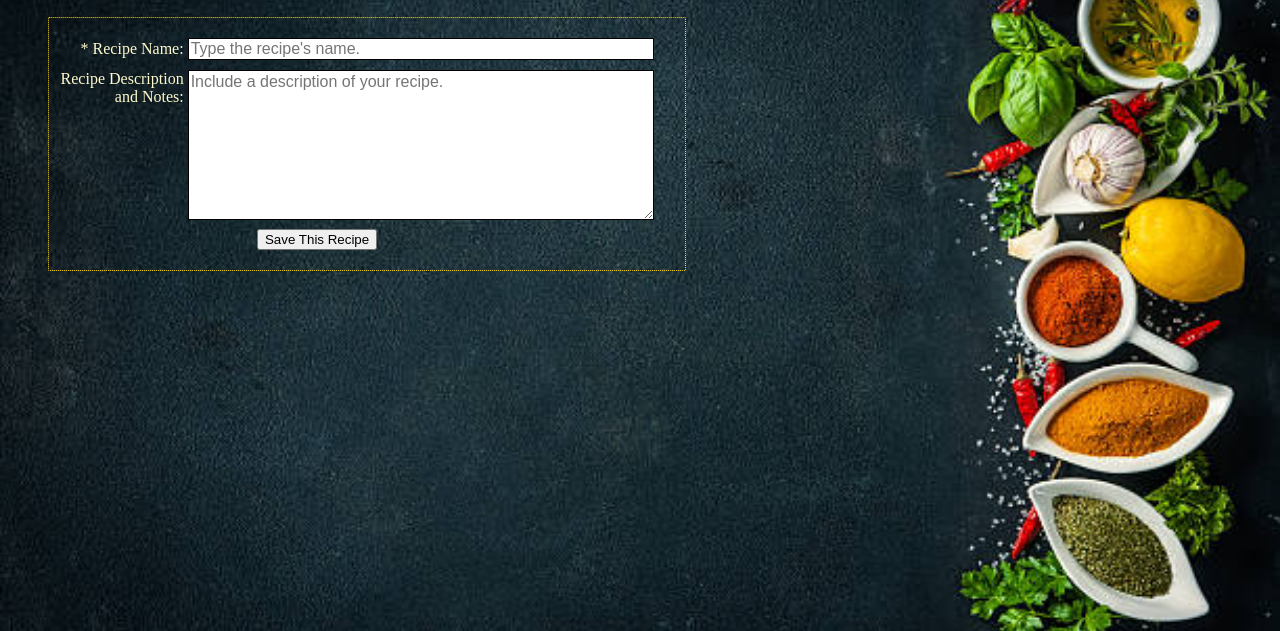
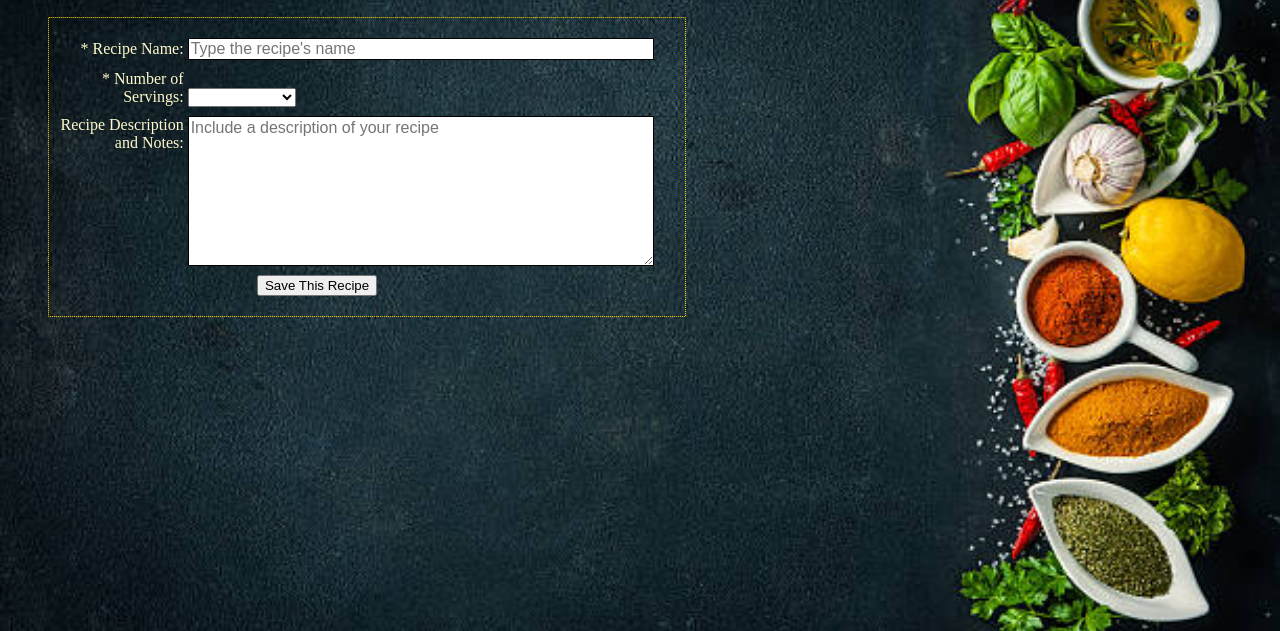
Before and after one commit to ShanzyHolm/wkend-hw-wk6-ManipulatingTheDOM-Recipes, a plain HTML site: page index.html in a window 1280 px wide. Shown: the part 169-800 px from the top of the page. Drawn offline with Linux system fonts and the light colour scheme.

Commit message:
update styling form and adding form content

```diff
--- a/index.html
+++ b/index.html
@@ -16,12 +16,23 @@
 
           <div class="form-item" id="name">
             <label for="recipe-name">* Recipe Name:</label>
-            <input type="text" id="recipe-name" placeholder="Type the recipe's name." required>
+            <input type="text" id="recipe-name" placeholder="Type the recipe's name" required>
+          </div>
+
+          <div class="form-item">
+            <label for="servings">* Number of Servings:</label>
+            <select id="servings" required>
+              <option value="" disabled selected></option>
+              <option value="1">Single Serving</option>
+              <option value="2">2 People</option>
+              <option value="4">4 People</option>
+              <option value="6+">6+ People</option>
+            </select>
           </div>
 
           <div class="form-item" id="description">
             <label for="recipe-description">Recipe Description<br>and Notes:</label>
-            <textarea id="recipe-description" placeholder="Include a description of your recipe." rows="8" cols="80"></textarea>
+            <textarea id="recipe-description" placeholder="Include a description of your recipe" rows="8" cols="80"></textarea>
           </div>
 
           <div class="button" id="save">
```
